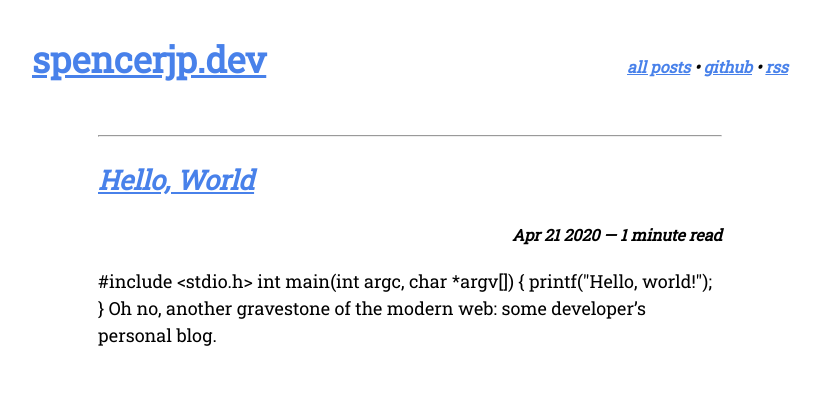
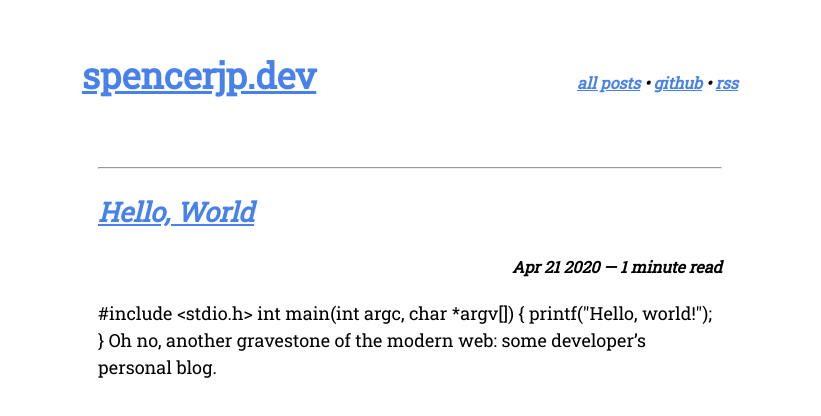
Before and after one commit to spencer-p/spencer-p.github.io, a plain HTML site: page index.html in a window 1280 px wide. Shown: the whole page, without its empty margins (230-1051 px from the left). Drawn offline with Linux system fonts and the light colour scheme.

Commit message:
rebuilding site Sat 14 Nov 2020 08:21:43 PM PST

```diff
--- a/css/style.css
+++ b/css/style.css
@@ -16,7 +16,8 @@ a, a:visited {
 }
 
 .header {
-	max-width: 42em;
+	max-width: 41rem;
+	padding: 1rem;
 	margin: auto;
 }
 
--- a/index.html
+++ b/index.html
@@ -1,7 +1,7 @@
 <!DOCTYPE html>
 <html lang="en">
 <head>
-	<meta name="generator" content="Hugo 0.75.1" />
+	<meta name="generator" content="Hugo 0.78.1" />
 	<meta charset="utf-8" />
 	<meta http-equiv="X-UA-Compatible" content="IE=edge" />
 	<meta name="viewport" content="width=device-width, initial-scale=1" />
```
